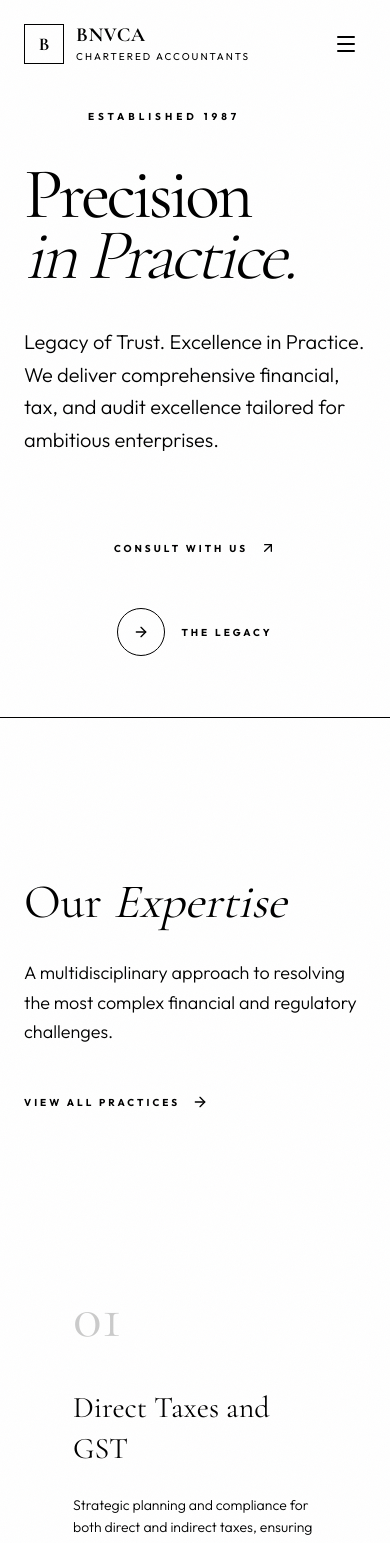
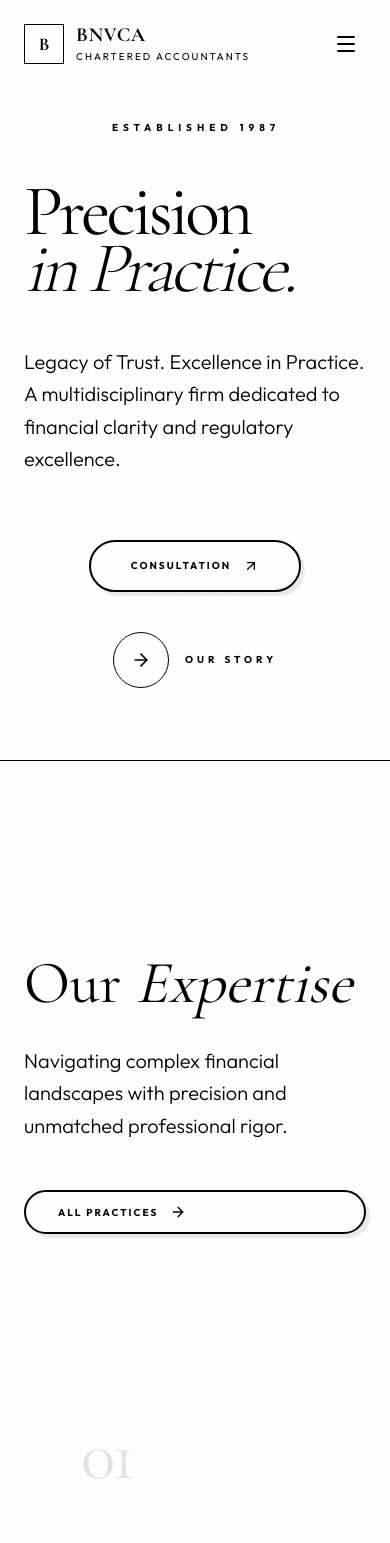
Before and after one commit to Guaq-AI/bnvca, a Next.js app: page / in a window 390 px wide. Shown: the top 1543 px of the page. Built offline with nearby package versions, Linux system fonts and the light colour scheme.

Commit message:
style: implement luxury boutique aesthetic with emerald/bronze palette and bezeled components

```diff
--- a/src/app/globals.css
+++ b/src/app/globals.css
@@ -49,6 +49,7 @@
   --animate-reveal-up: reveal-up 1s cubic-bezier(0.16, 1, 0.3, 1) forwards;
   --animate-fade-in: fade-in 0.8s ease-out forwards;
   --animate-slide-in-right: slide-in-right 0.8s cubic-bezier(0.16, 1, 0.3, 1) forwards;
+  --animate-float: float 6s ease-in-out infinite;
 }
 
 @layer base {
@@ -76,53 +77,38 @@
   background-clip: text;
 }
 
+@utility btn-bezeled {
+  @apply relative px-10 py-4 rounded-full border-2 border-primary/20 bg-background text-primary font-bold uppercase tracking-[0.2em] text-[10px] transition-all duration-500 shadow-[4px_4px_0px_0px_rgba(var(--primary-rgb),0.1)] hover:shadow-none hover:translate-x-[2px] hover:translate-y-[2px] hover:bg-primary hover:text-primary-foreground hover:border-primary;
+}
+
 @layer base {
   :root {
-    --background: 40 20% 96%; /* Bone/Premium Paper Beige */
-    --foreground: 0 0% 10%; /* Deep Charcoal */
+    --background: 40 20% 96%; /* Bone Beige */
+    --foreground: 160 20% 10%; /* Deep Forest Charcoal */
     --card: 0 0% 98%;
-    --card-foreground: 0 0% 10%;
+    --card-foreground: 160 20% 10%;
     --popover: 0 0% 98%;
-    --popover-foreground: 0 0% 10%;
-    --primary: 35 40% 30%; /* Rich Bronze/Brown-Gold for high contrast */
+    --popover-foreground: 160 20% 10%;
+
+    /* Primary: Deep Emerald Accent */
+    --primary: 165 30% 25%;
+    --primary-rgb: 44, 64, 60;
     --primary-foreground: 40 20% 98%;
-    --secondary: 0 0% 20%;
+
+    /* Secondary: Classic Bronze */
+    --secondary: 35 40% 30%;
     --secondary-foreground: 0 0% 98%;
+
     --muted: 40 10% 90%;
-    --muted-foreground: 0 0% 40%;
-    --accent: 35 40% 30%;
+    --muted-foreground: 165 10% 40%;
+    --accent: 35 40% 45%; /* Bronze-Gold */
     --accent-foreground: 40 20% 98%;
     --destructive: 0 84.2% 60.2%;
     --destructive-foreground: 0 0% 98%;
-    --border: 0 0% 85%;
-    --input: 0 0% 85%;
-    --ring: 35 40% 30%;
-    --chart-1: 12 76% 61%;
-    --chart-2: 173 58% 39%;
-    --chart-3: 197 37% 24%;
-    --chart-4: 43 74% 66%;
-    --chart-5: 27 87% 67%;
-    --radius: 0rem; /* Ultra sharp for luxury feel */
-  }
-
-  .dark {
-    --background: 0 0% 10%;
-    --foreground: 40 20% 90%;
-    --card: 0 0% 12%;
-    --card-foreground: 40 20% 90%;
-    --popover: 0 0% 12%;
-    --popover-foreground: 40 20% 90%;
-    --primary: 43 65% 52%;
-    --primary-foreground: 0 0% 9%;
-    --secondary: 0 0% 20%;
-    --secondary-foreground: 0 0% 98%;
-    --muted: 0 0% 20%;
-    --muted-foreground: 0 0% 60%;
-    --accent: 43 65% 52%;
-    --accent-foreground: 0 0% 9%;
-    --border: 0 0% 20%;
-    --input: 0 0% 20%;
-    --ring: 43 65% 52%;
+    --border: 160 10% 85%;
+    --input: 160 10% 85%;
+    --ring: 165 30% 25%;
+    --radius: 0rem;
   }
 }
 
@@ -138,32 +124,12 @@
 }
 
 @keyframes reveal-up {
-  0% {
-    opacity: 0;
-    transform: translateY(40px);
-  }
-  100% {
-    opacity: 1;
-    transform: translateY(0);
-  }
+  0% { opacity: 0; transform: translateY(40px); }
+  100% { opacity: 1; transform: translateY(0); }
 }
 
-@keyframes fade-in {
-  0% {
-    opacity: 0;
-  }
-  100% {
-    opacity: 1;
-  }
+@keyframes float {
+  0% { transform: translateY(0px); }
+  50% { transform: translateY(-20px); }
+  100% { transform: translateY(0px); }
 }
-
-@keyframes slide-in-right {
-  0% {
-    opacity: 0;
-    transform: translateX(40px);
-  }
-  100% {
-    opacity: 1;
-    transform: translateX(0);
-  }
-}
--- a/src/app/page.tsx
+++ b/src/app/page.tsx
@@ -9,22 +9,42 @@ import { ArrowRight, ArrowUpRight } from "lucide-react";
 
 export default function Home() {
   const containerRef = useRef(null);
+  const { scrollYProgress } = useScroll({
+    target: containerRef,
+    offset: ["start start", "end start"],
+  });
+
+  const y1 = useTransform(scrollYProgress, [0, 1], ["0%", "20%"]);
+  const y2 = useTransform(scrollYProgress, [0, 1], ["0%", "-20%"]);
 
   return (
     <div className="flex flex-col min-h-screen bg-background" ref={containerRef}>
 
-      {/* Editorial Hero Section - Clean & Typographic */}
-      <section className="relative min-h-[85vh] flex items-center pt-24 pb-12 overflow-hidden">
+      {/* Editorial Hero Section */}
+      <section className="relative min-h-[90vh] flex items-center pt-24 pb-12 overflow-hidden">
+
+        {/* Floating Aesthetic Elements */}
+        <motion.div
+          style={{ y: y1 }}
+          className="absolute top-[10%] right-[5%] w-64 h-96 border border-primary/10 pointer-events-none hidden lg:block"
+        />
+        <motion.div
+          style={{ y: y2 }}
+          className="absolute bottom-[10%] left-[2%] w-48 h-48 rounded-full border border-primary/5 pointer-events-none hidden lg:block"
+        />
+
         <div className="container mx-auto px-6 md:px-12 relative z-20">
-          <div className="max-w-5xl">
+          <div className="grid grid-cols-1 lg:grid-cols-12 gap-12 items-center">
+
+            <div className="lg:col-span-8">
               <motion.div
                 initial={{ opacity: 0, y: 20 }}
                 animate={{ opacity: 1, y: 0 }}
                 transition={{ duration: 0.8, ease: [0.16, 1, 0.3, 1] }}
-              className="flex items-center gap-4 mb-10"
+                className="flex items-center gap-6 mb-12"
               >
-              <div className="h-px w-12 bg-primary" />
-              <span className="text-[10px] font-sans tracking-[0.4em] text-primary uppercase font-bold">
+                <div className="h-0.5 w-16 bg-primary" />
+                <span className="text-[10px] font-sans tracking-[0.5em] text-primary uppercase font-bold">
                   ESTABLISHED {companyInfo.foundedYear}
                 </span>
               </motion.div>
@@ -33,72 +53,96 @@ export default function Home() {
                 initial={{ opacity: 0, y: 30 }}
                 animate={{ opacity: 1, y: 0 }}
                 transition={{ duration: 1, delay: 0.2, ease: [0.16, 1, 0.3, 1] }}
-              className="text-7xl md:text-9xl lg:text-[10rem] font-serif leading-[0.85] tracking-tighter text-foreground mb-10"
+                className="text-7xl md:text-9xl lg:text-[11rem] font-serif leading-[0.8] tracking-tighter text-foreground mb-12"
               >
                 Precision <br />
-              <span className="text-foreground/10 italic font-light">in Practice.</span>
+                <span className="text-primary/20 italic font-light">in Practice.</span>
               </motion.h1>
 
               <motion.p
                 initial={{ opacity: 0 }}
                 animate={{ opacity: 1 }}
                 transition={{ duration: 1, delay: 0.4 }}
-              className="text-xl md:text-2xl text-foreground/80 font-sans max-w-2xl leading-relaxed mb-16 font-light"
+                className="text-xl md:text-3xl text-foreground/70 font-sans max-w-2xl leading-relaxed mb-16 font-light"
               >
-              {companyInfo.tagline} We deliver comprehensive financial, tax, and audit excellence tailored for ambitious enterprises.
+                {companyInfo.tagline} A multidisciplinary firm dedicated to financial clarity and regulatory excellence.
               </motion.p>
 
               <motion.div
                 initial={{ opacity: 0, y: 20 }}
                 animate={{ opacity: 1, y: 0 }}
                 transition={{ duration: 0.8, delay: 0.6 }}
-              className="flex flex-col sm:flex-row items-center gap-8"
+                className="flex flex-col sm:flex-row items-center gap-10"
               >
-              <Link
-                href="/contact"
-                className="group relative px-10 py-5 bg-primary text-primary-foreground overflow-hidden flex items-center justify-center w-full sm:w-auto transition-all hover:bg-foreground hover:text-background"
-              >
-                <span className="relative font-sans text-[10px] uppercase tracking-[0.3em] font-bold flex items-center gap-3">
-                  Consult With Us
+                <Link href="/contact" className="btn-bezeled group">
+                  <span className="flex items-center gap-3">
+                    Consultation
                     <ArrowUpRight className="h-4 w-4 group-hover:translate-x-1 group-hover:-translate-y-1 transition-transform" />
                   </span>
                 </Link>
 
                 <Link
                   href="/about"
-                className="group flex items-center gap-4 text-[10px] font-sans uppercase tracking-[0.3em] text-foreground/60 hover:text-foreground transition-colors font-bold"
+                  className="group flex items-center gap-4 text-[10px] font-sans uppercase tracking-[0.4em] text-foreground/40 hover:text-primary transition-colors font-bold"
                 >
-                <div className="h-12 w-12 rounded-full border border-foreground/10 flex items-center justify-center group-hover:border-primary transition-colors">
-                  <ArrowRight className="h-4 w-4 group-hover:translate-x-1 transition-transform" />
+                  <div className="h-14 w-14 rounded-full border border-foreground/10 flex items-center justify-center group-hover:border-primary group-hover:bg-primary/5 transition-all">
+                    <ArrowRight className="h-5 w-5 group-hover:translate-x-1 transition-transform" />
                   </div>
-                The Legacy
+                  Our Story
                 </Link>
               </motion.div>
+            </div>
+
+            {/* Desktop-only Editorial Graphic */}
+            <motion.div
+              initial={{ opacity: 0, scale: 0.95 }}
+              animate={{ opacity: 1, scale: 1 }}
+              transition={{ duration: 1.5, delay: 0.5 }}
+              className="hidden lg:block lg:col-span-4 relative aspect-[3/4] border border-foreground/5 p-6 bg-foreground/[0.01]"
+            >
+              <div className="absolute top-0 right-0 w-full h-full bg-[url('/home1.png')] opacity-[0.07] grayscale mix-blend-multiply pointer-events-none" />
+              <div className="relative w-full h-full border border-primary/10 overflow-hidden">
+                <Image
+                  src="/servicesexample1.png"
+                  alt="Architectural detail"
+                  fill
+                  className="object-cover grayscale opacity-40 hover:scale-110 transition-transform duration-[3s] ease-linear"
+                />
+              </div>
+              <div className="absolute -bottom-6 -left-6 bg-background p-8 border border-foreground/5 shadow-2xl">
+                <div className="text-4xl font-serif text-primary font-bold mb-1">35+</div>
+                <div className="text-[8px] font-sans tracking-[0.3em] uppercase text-foreground/40 font-bold">Years of Trust</div>
+              </div>
+            </motion.div>
+
           </div>
         </div>
       </section>
 
       {/* Editorial Services Showcase */}
-      <section className="py-40 relative bg-foreground/[0.02] border-t border-foreground/5">
+      <section className="py-48 relative bg-foreground/[0.01] border-t border-foreground/5">
         <div className="container mx-auto px-6 md:px-12">
 
           <div className="flex flex-col md:flex-row md:items-end justify-between mb-32 gap-12">
             <motion.div
               initial={{ opacity: 0, x: -30 }}
               whileInView={{ opacity: 1, x: 0 }}
-              viewport={{ once: true, margin: "-100px" }}
+              viewport={{ once: true }}
               transition={{ duration: 0.8 }}
             >
-              <h2 className="text-5xl md:text-7xl font-serif text-foreground mb-8">
+              <h2 className="text-6xl md:text-8xl font-serif text-foreground mb-8">
                 Our <span className="italic text-primary">Expertise</span>
               </h2>
-              <p className="text-foreground/60 font-sans max-w-md text-lg font-light leading-relaxed">
-                A multidisciplinary approach to resolving the most complex financial and regulatory challenges.
+              <p className="text-foreground/50 font-sans max-w-md text-xl font-light leading-relaxed">
+                Navigating complex financial landscapes with precision and unmatched professional rigor.
               </p>
             </motion.div>
 
-            <Link href="/services" className="flex items-center gap-3 text-[10px] uppercase tracking-[0.3em] font-bold text-primary hover:text-foreground transition-colors group">
-              View All Practices <ArrowRight className="h-4 w-4 group-hover:translate-x-1 transition-transform" />
+            <Link href="/services" className="btn-bezeled group !px-8 !py-3">
+              <span className="flex items-center gap-3">
+                All Practices
+                <ArrowRight className="h-4 w-4 group-hover:translate-x-1 transition-transform" />
+              </span>
             </Link>
           </div>
 
@@ -108,24 +152,24 @@ export default function Home() {
                 key={service.id}
                 initial={{ opacity: 0, y: 40 }}
                 whileInView={{ opacity: 1, y: 0 }}
-                viewport={{ once: true, margin: "-50px" }}
+                viewport={{ once: true }}
                 transition={{ duration: 0.7, delay: index * 0.1 }}
-                className="bg-background p-12 group hover:bg-foreground/[0.03] transition-colors duration-700 relative min-h-[400px] flex flex-col border border-transparent hover:border-foreground/5"
+                className="bg-background p-14 group hover:bg-primary/[0.02] transition-colors duration-700 relative min-h-[450px] flex flex-col border border-transparent hover:border-primary/10"
               >
-                <div className="text-primary font-serif text-6xl mb-10 opacity-20 group-hover:opacity-100 transition-all duration-700">
+                <div className="text-primary font-serif text-7xl mb-12 opacity-10 group-hover:opacity-100 transition-all duration-700 tracking-tighter">
                   0{index + 1}
                 </div>
-                <h3 className="text-3xl font-serif text-foreground mb-6 group-hover:text-primary transition-colors leading-snug">
+                <h3 className="text-3xl font-serif text-foreground mb-8 group-hover:text-primary transition-colors leading-tight tracking-tight">
                   {service.title}
                 </h3>
-                <p className="text-sm text-foreground/60 font-sans mb-12 line-clamp-4 font-light leading-relaxed">
+                <p className="text-base text-foreground/50 font-sans mb-12 line-clamp-4 font-light leading-relaxed">
                   {service.shortDescription}
                 </p>
                 <Link
                   href={`/services#${service.id}`}
-                  className="mt-auto text-[10px] font-sans uppercase tracking-[0.2em] text-foreground/40 group-hover:text-foreground flex items-center gap-3 transition-colors font-bold"
+                  className="mt-auto text-[10px] font-sans uppercase tracking-[0.3em] text-foreground/30 group-hover:text-primary flex items-center gap-4 transition-all font-bold"
                 >
-                  Explore <ArrowRight className="h-3 w-3 -translate-x-2 opacity-0 group-hover:translate-x-0 group-hover:opacity-100 transition-all" />
+                  Learn More <div className="h-px w-0 group-hover:w-8 bg-primary transition-all duration-500" />
                 </Link>
               </motion.div>
             ))}
@@ -134,46 +178,35 @@ export default function Home() {
         </div>
       </section>
 
-      {/* Image & Stats Section - Simplified */}
-      <section className="py-40 relative overflow-hidden bg-primary">
+      {/* Trust Section - Clean Typography */}
+      <section className="py-48 relative overflow-hidden bg-primary text-primary-foreground">
+        <div className="absolute top-0 right-0 w-[800px] h-[800px] bg-white/[0.03] rounded-full blur-[120px] -mr-[400px] -mt-[400px]" />
+
         <div className="container mx-auto px-6 md:px-12 relative z-10">
-          <div className="grid grid-cols-1 lg:grid-cols-2 gap-24 items-center">
-            <motion.div
-              initial={{ opacity: 0, x: -50 }}
-              whileInView={{ opacity: 1, x: 0 }}
+          <div className="max-w-4xl mx-auto text-center">
+            <motion.h2
+              initial={{ opacity: 0, y: 30 }}
+              whileInView={{ opacity: 1, y: 0 }}
               viewport={{ once: true }}
-              transition={{ duration: 0.8 }}
+              className="text-5xl md:text-7xl font-serif mb-16 leading-tight tracking-tight"
             >
-              <h2 className="text-5xl md:text-6xl font-serif text-primary-foreground mb-12 leading-[1.1]">
-                Decades of trust, built on <span className="italic font-light text-primary-foreground/60">uncompromising rigor.</span>
-              </h2>
-              <div className="grid grid-cols-2 gap-12 mt-16">
-                <div>
-                  <div className="text-6xl font-serif text-primary-foreground font-bold mb-3 tracking-tighter">35+</div>
-                  <div className="text-[10px] font-sans uppercase tracking-[0.3em] text-primary-foreground/60 font-bold">Years of Legacy</div>
+              Decades of trust, built on <span className="italic opacity-50 font-light">uncompromising rigor.</span>
+            </motion.h2>
+
+            <div className="grid grid-cols-2 md:grid-cols-3 gap-12 pt-16 border-t border-white/10">
+              <div className="text-center">
+                <div className="text-6xl font-serif font-bold mb-4 tracking-tighter">35+</div>
+                <div className="text-[10px] font-sans uppercase tracking-[0.4em] opacity-50 font-bold">Years of Legacy</div>
               </div>
-                <div>
-                  <div className="text-6xl font-serif text-primary-foreground font-bold mb-3 tracking-tighter">10k+</div>
-                  <div className="text-[10px] font-sans uppercase tracking-[0.3em] text-primary-foreground/60 font-bold">Audits Completed</div>
+              <div className="text-center">
+                <div className="text-6xl font-serif font-bold mb-4 tracking-tighter">10k+</div>
+                <div className="text-[10px] font-sans uppercase tracking-[0.4em] opacity-50 font-bold">Audits Completed</div>
+              </div>
+              <div className="text-center col-span-2 md:col-span-1">
+                <div className="text-6xl font-serif font-bold mb-4 tracking-tighter">100%</div>
+                <div className="text-[10px] font-sans uppercase tracking-[0.4em] opacity-50 font-bold">Client Integrity</div>
               </div>
             </div>
-            </motion.div>
-
-            <motion.div
-              initial={{ opacity: 0, scale: 0.98 }}
-              whileInView={{ opacity: 1, scale: 1 }}
-              viewport={{ once: true }}
-              transition={{ duration: 1.2, ease: [0.16, 1, 0.3, 1] }}
-              className="relative aspect-square md:aspect-[4/5] w-full"
-            >
-              <div className="absolute -inset-4 border border-primary-foreground/20 z-20 pointer-events-none" />
-              <Image
-                src="/team1.jpeg"
-                alt="Leadership"
-                fill
-                className="object-cover grayscale mix-blend-luminosity opacity-90"
-              />
-            </motion.div>
           </div>
         </div>
       </section>
```
Also changed, not shown: src/app/about/page.tsx (+25 -25 lines), src/app/contact/page.tsx (+24 -24 lines), 1 other file (tests, documents, lock files or other folders). Lines whose indentation alone changed are shown as unchanged.
